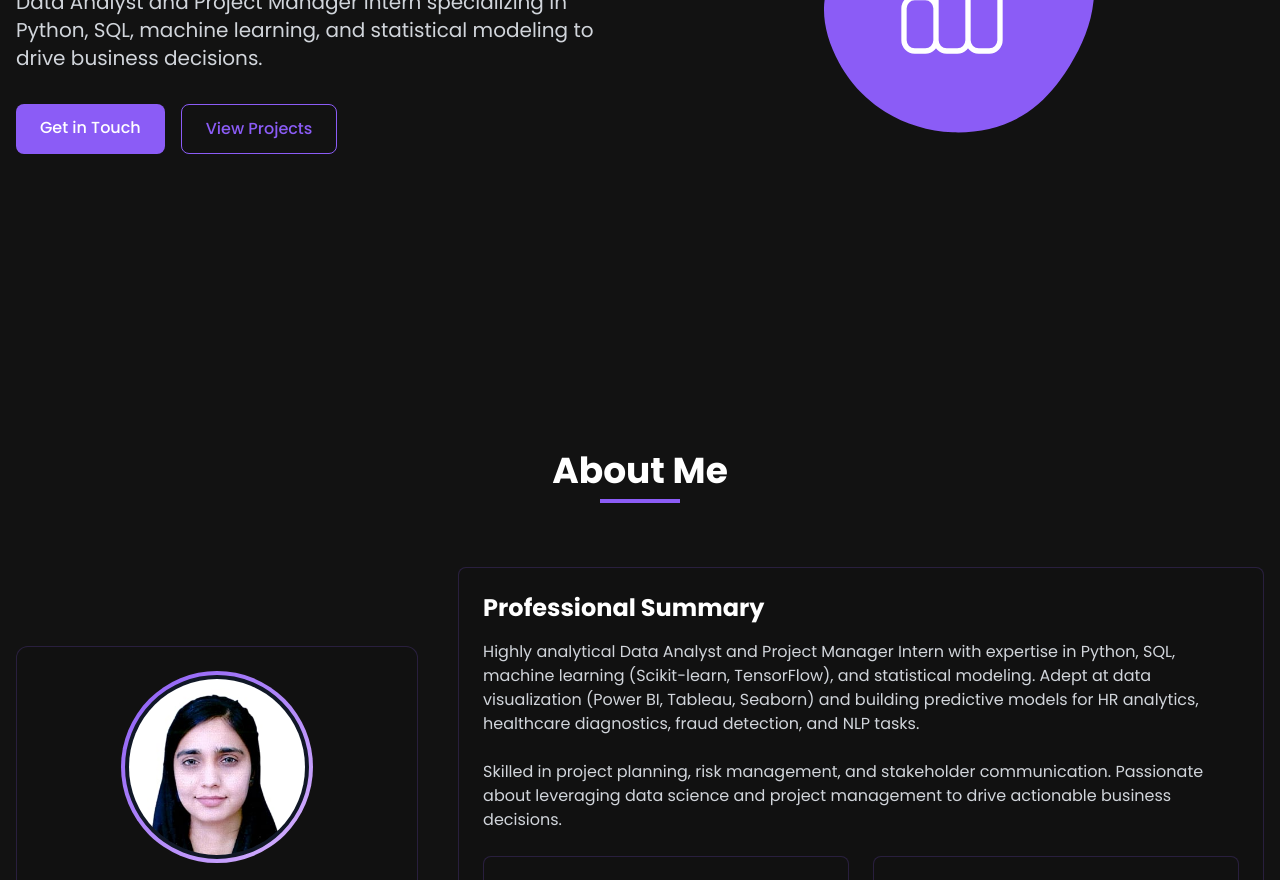
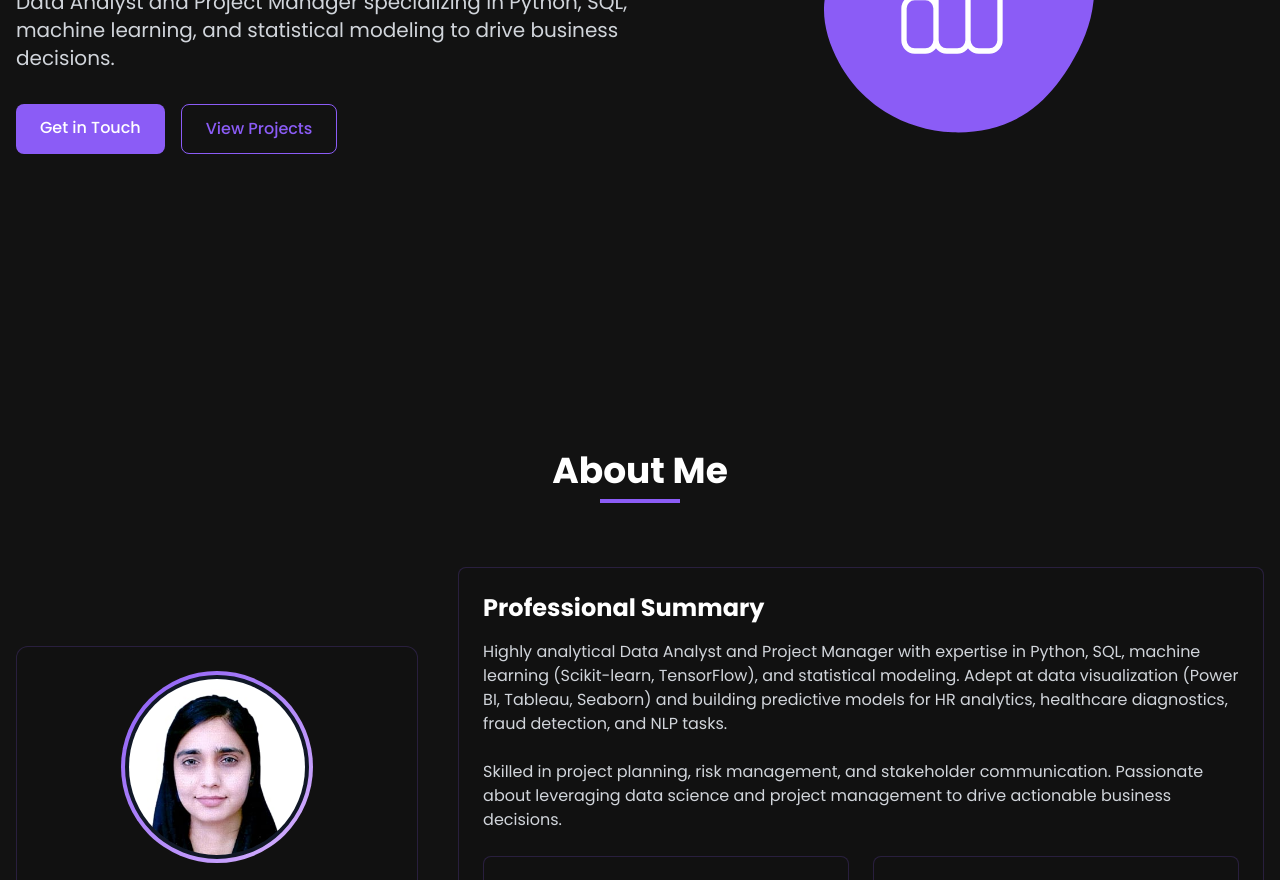
Before and after one commit to Fouzia0298/Fouzia0298.github.io, a plain HTML site: page index.html in a window 1280 px wide. Shown: the part 429-1309 px from the top of the page. Drawn offline with nearby package versions, Linux system fonts and the light colour scheme.

Commit message:
Update index.html

```diff
--- a/index.html
+++ b/index.html
@@ -154,7 +154,7 @@
         <div class="container mx-auto px-4 py-16 flex flex-col md:flex-row items-center">
             <div class="md:w-1/2 mb-10 md:mb-0">
                 <h1 class="text-4xl md:text-6xl font-bold mb-4">Turning Data into <span class="gradient-text">Actionable Insights</span></h1>
-                <p class="text-xl text-gray-300 mb-8">Data Analyst and Project Manager Intern specializing in Python, SQL, machine learning, and statistical modeling to drive business decisions.</p>
+                <p class="text-xl text-gray-300 mb-8">Data Analyst and Project Manager specializing in Python, SQL, machine learning, and statistical modeling to drive business decisions.</p>
                 <div class="flex flex-wrap gap-4">
                     <a href="#contact" class="bg-primary hover:bg-primary/80 text-white font-medium py-3 px-6 rounded-lg transition">Get in Touch</a>
                     <a href="#projects" class="border border-primary text-primary hover:bg-primary/10 font-medium py-3 px-6 rounded-lg transition">View Projects</a>
@@ -197,7 +197,7 @@
 
                         <div class="text-center">
                             <h3 class="text-2xl font-bold mb-2 gradient-text">Fouzia Ashfaq</h3>
-                            <p class="text-gray-300 mb-4">Data Analyst & Project Manager Intern</p>
+                            <p class="text-gray-300 mb-4">Data Analyst & Project Manager </p>
                             <div class="flex justify-center space-x-4">
                                 <a href="https://www.linkedin.com/in/fouzia-ashfaq/" target="_blank" class="text-gray-300 hover:text-primary transition">
                                     <svg xmlns="http://www.w3.org/2000/svg" class="h-6 w-6" fill="currentColor" viewBox="0 0 24 24">
@@ -217,7 +217,7 @@
 
                 <div class="md:w-2/3 card bg-dark/80 border border-primary/20 rounded-lg p-6">
                     <h3 class="text-2xl font-bold mb-4">Professional Summary</h3>
-                    <p class="text-gray-300 mb-6">Highly analytical Data Analyst and Project Manager Intern with expertise in Python, SQL, machine learning (Scikit-learn, TensorFlow), and statistical modeling. Adept at data visualization (Power BI, Tableau, Seaborn) and building predictive models for HR analytics, healthcare diagnostics, fraud detection, and NLP tasks.</p>
+                    <p class="text-gray-300 mb-6">Highly analytical Data Analyst and Project Manager with expertise in Python, SQL, machine learning (Scikit-learn, TensorFlow), and statistical modeling. Adept at data visualization (Power BI, Tableau, Seaborn) and building predictive models for HR analytics, healthcare diagnostics, fraud detection, and NLP tasks.</p>
                     <p class="text-gray-300 mb-6">Skilled in project planning, risk management, and stakeholder communication. Passionate about leveraging data science and project management to drive actionable business decisions.</p>
                     <div class="grid grid-cols-1 md:grid-cols-2 gap-6 mb-8">
 
```
